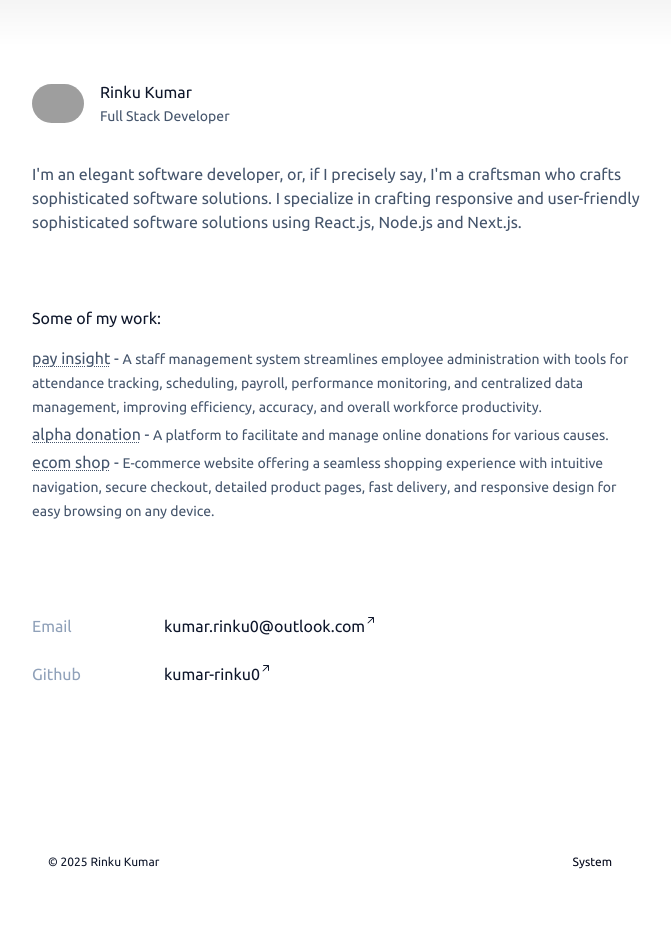
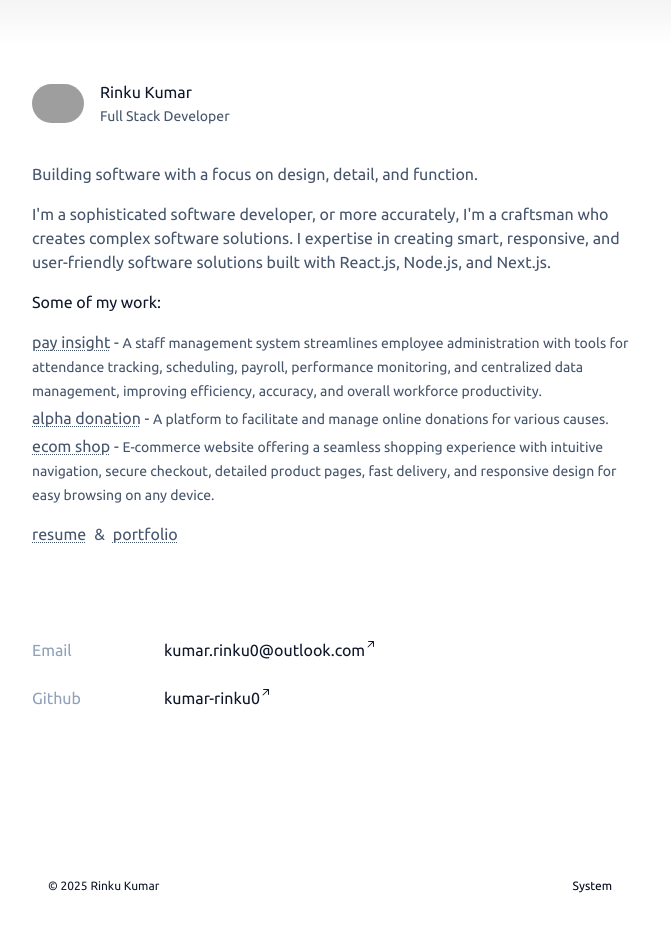
Before and after one commit to kumar-rinku0/next-portfolio, a Next.js app: page / in a window 1280 px wide. Shown: the top 930 px of the page, without its empty margins (304-975 px from the left). Built offline with nearby package versions, Linux system fonts and the light colour scheme; grey boxes are pictures that could not be loaded.

Commit message:
content updated in page.tsx also in content.ts

```diff
--- a/app/page.tsx
+++ b/app/page.tsx
@@ -40,11 +40,16 @@ export default function Home() {
         </section>
         <section className="my-9">
           {/* <h3 className="mb-1 text-slate-900 dark:text-slate-100">About</h3> */}
-          <div className="text-slate-600 dark:text-slate-300">
+          <div className="flex flex-col gap-4 text-slate-600 dark:text-slate-300">
             <p>{generalData.about}</p>
+            <p>
+              I'm a sophisticated software developer, or more accurately, I'm a
+              craftsman who creates complex software solutions. I expertise in
+              creating smart, responsive, and user-friendly software solutions
+              built with React.js, Node.js, and Next.js.
+            </p>
           </div>
-        </section>
-        <section className="my-9">
+          <div className="my-4">
             <h3 className="mb-4 text-slate-900 dark:text-slate-100">
               Some of my work:
             </h3>
@@ -64,6 +69,28 @@ export default function Home() {
                 </li>
               ))}
             </ul>
+          </div>
+          <div>
+            <div className="text-slate-600 dark:text-slate-300 flex gap-2">
+              <a
+                href="https://resume.rinkukumar.in"
+                target="_blank"
+                rel="noopener noreferrer"
+                className="underline decoration-1 decoration-dotted underline-offset-2 hover:text-slate-800 inline-flex"
+              >
+                resume
+              </a>
+              <span>&</span>
+              <a
+                href="https://portfolio.rinkukumar.in"
+                target="_blank"
+                rel="noopener noreferrer"
+                className="underline decoration-1 decoration-dotted underline-offset-2 hover:text-slate-800 inline-flex"
+              >
+                portfolio
+              </a>
+            </div>
+          </div>
         </section>
         <section className="my-14">
           {/* <h3 className="mb-6 text-slate-900 dark:text-slate-100">Contact</h3> */}
--- a/data/content.ts
+++ b/data/content.ts
@@ -3,8 +3,7 @@ export const generalData = {
   avatar: "https://avatars.githubusercontent.com/u/105589355?v=4",
   jobTitle: "Full Stack Developer",
   website: "https://www.rinkukumar.in",
-  about:
-    "I'm an elegant software developer, or, if I precisely say, I'm a craftsman who crafts sophisticated software solutions. I specialize in crafting responsive and user-friendly sophisticated software solutions using React.js, Node.js and Next.js.",
+  about: "Building software with a focus on design, detail, and function.",
   contacts: [
     {
       label: "Email",
@@ -57,3 +56,5 @@ export const generalData = {
     // },
   ],
 };
+
+// about => "I'm an elegant software developer, or, if I precisely say, I'm a craftsman who crafts sophisticated software solutions. I specialize in crafting responsive and user-friendly sophisticated software solutions using React.js, Node.js and Next.js."
```
Lines whose indentation alone changed are shown as unchanged.
